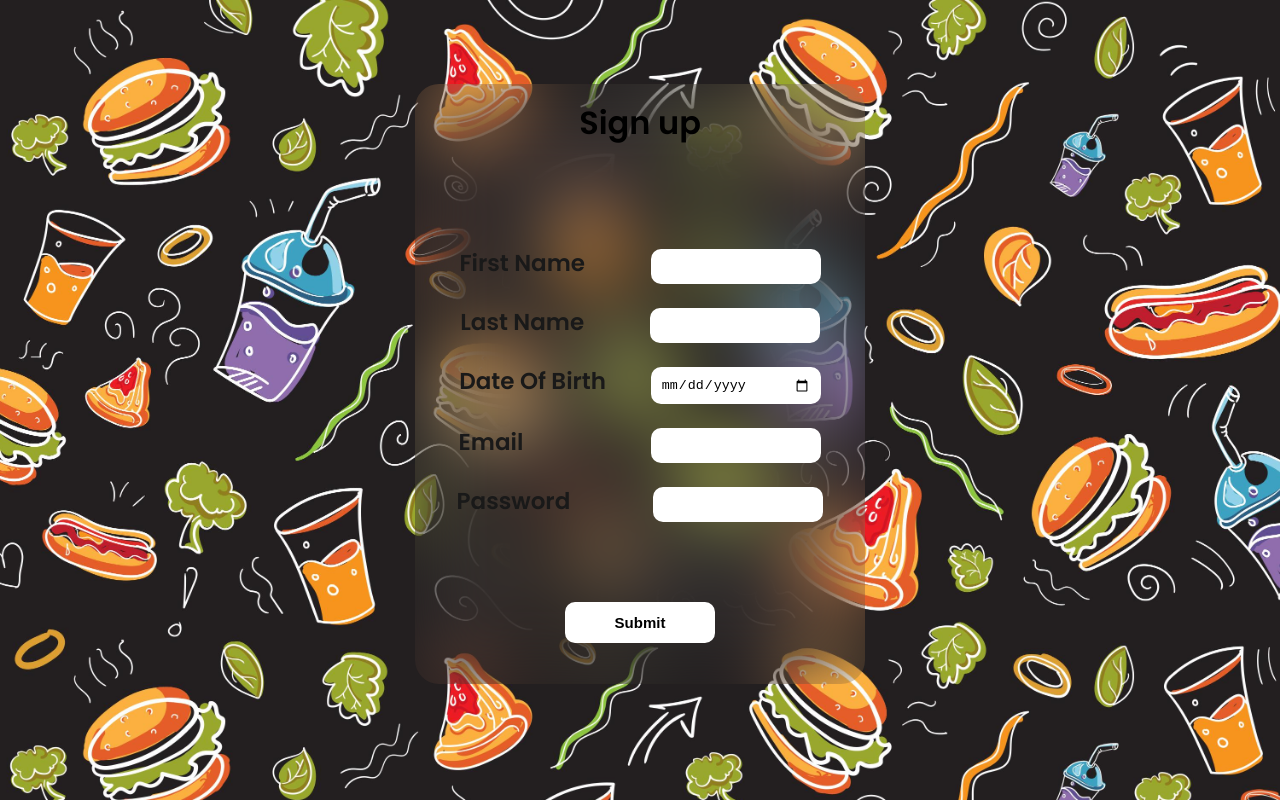
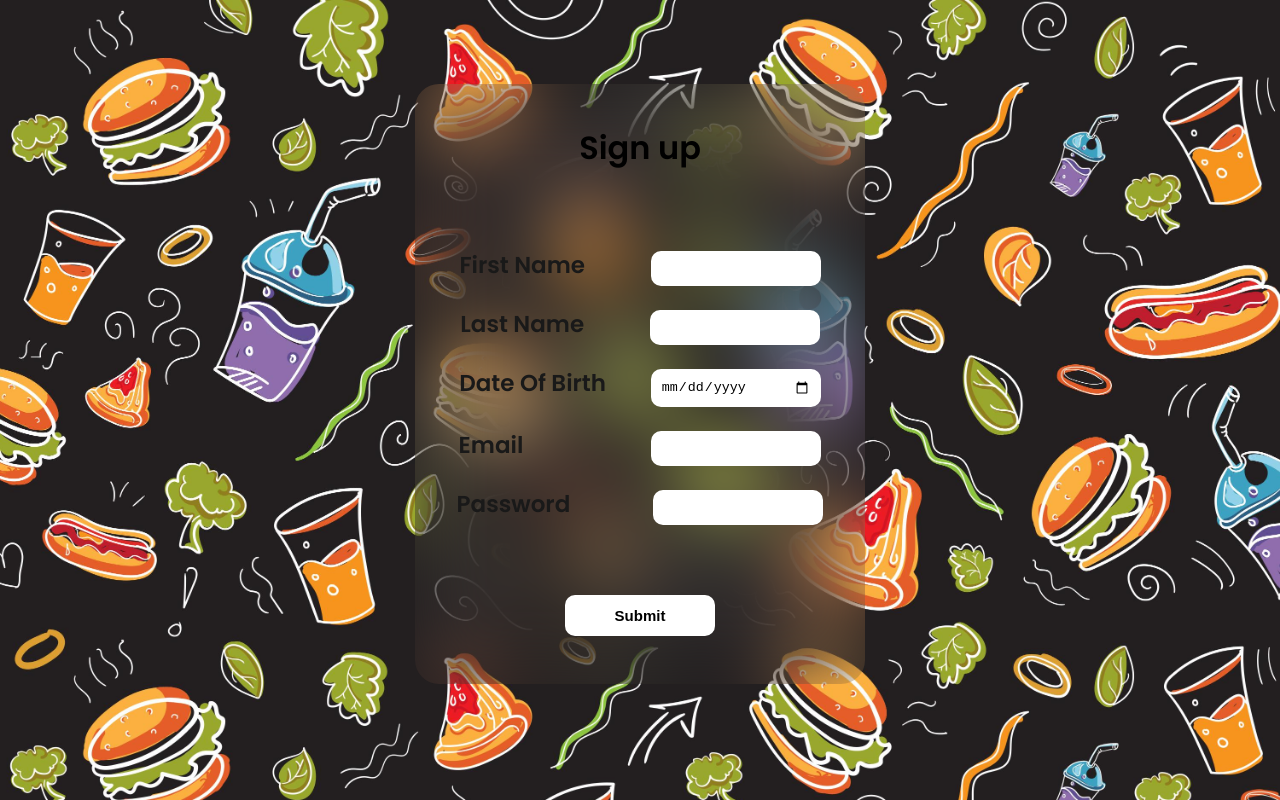
Before and after one commit to SathwikRaj17/Project-R, a plain HTML site: page sign_up.html in a window 1280 px wide. Drawn offline with Linux system fonts and the light colour scheme.

Commit message:
Completion of Signup page

```diff
--- a/sign_up.css
+++ b/sign_up.css
@@ -22,11 +22,11 @@ body
 #Heading
 {
     margin: 0px;
-    margin-top: 15px;
+    margin-top: 40px;
 }
 .signup_form
 {
-    margin-top:20%;
+    margin-top:15%;
 
 }
 .signup_form form > *
@@ -54,7 +54,7 @@ input:focus
     padding: 12px 39px;
     background-color: white;
     border-radius: 10px;
-    margin-top: 15%;
+    margin-top: 13%;
     cursor: pointer;
     color: black;
     transition: 0.4s;
```
Also changed, not shown: 1 other file.
